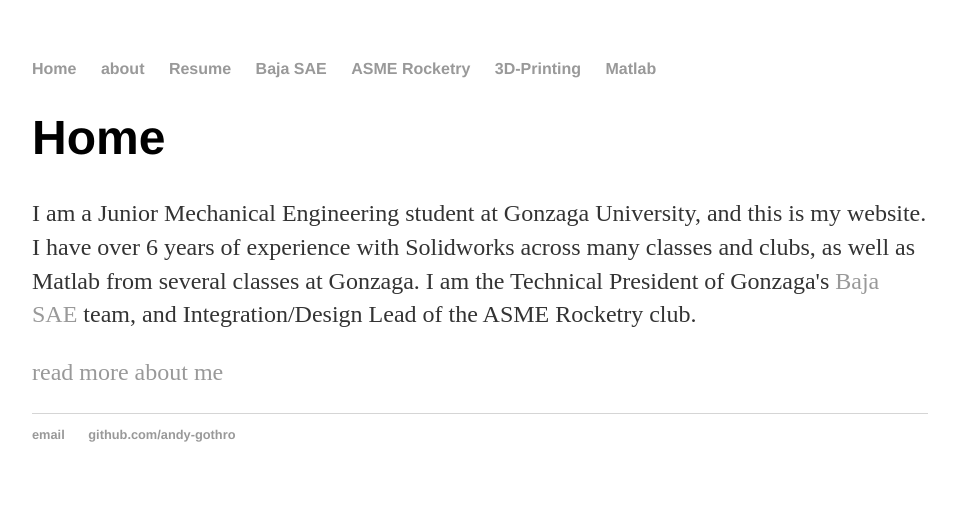
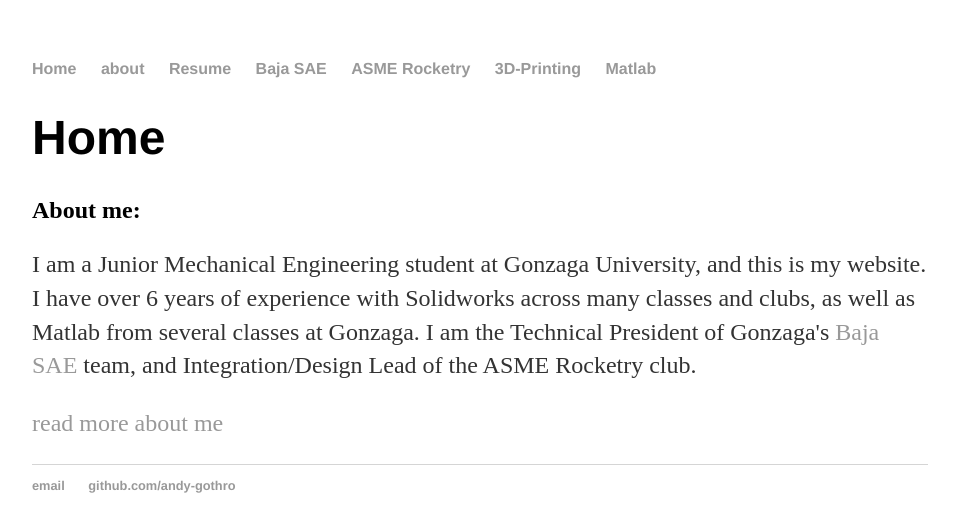
Before and after one commit to andy-gothro/andy-gothro.github.io, a Jekyll site: the page built from index.html, in a window 1280 px wide. Shown: the top 532 px of the page, without its empty margins (160-1116 px from the left). Built offline with Jekyll 4.4.1, drawn with Linux system fonts in a browser that asks for light colours.

Commit message:
Update index.html

```diff
--- a/index.html
+++ b/index.html
@@ -4,6 +4,7 @@
 ---
     <div class="blurb">
       <h1>Home</h1>
-        <p>I am a Junior Mechanical Engineering student at Gonzaga University, and this is my website. I have over 6 years of experience with Solidworks across many classes and clubs, as well as Matlab from several classes at Gonzaga. I am the Technical President of Gonzaga's <a href="/Baja SAE"> Baja SAE</a> team, and Integration/Design Lead of the ASME Rocketry club.</p>
-	<p><a href="/about"> read more about me </a></p>
+	    <h2> About me:</h2>
+        	<p>I am a Junior Mechanical Engineering student at Gonzaga University, and this is my website. I have over 6 years of experience with Solidworks across many classes and clubs, as well as Matlab from several classes at Gonzaga. I am the Technical President of Gonzaga's <a href="/Baja SAE"> Baja SAE</a> team, and Integration/Design Lead of the ASME Rocketry club.</p>
+		<p><a href="/about"> read more about me </a></p>
     </div><!-- /.blurb -->
```
